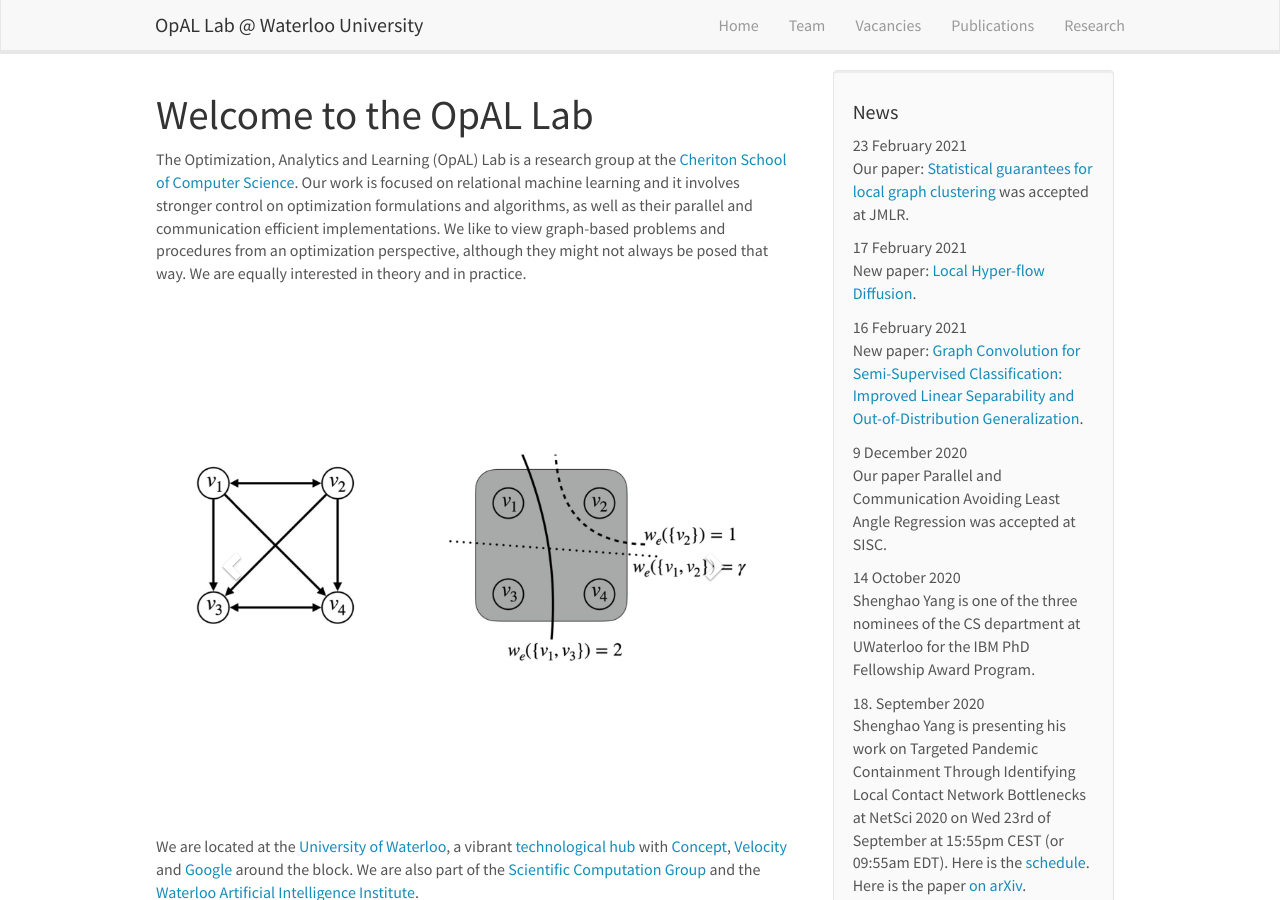
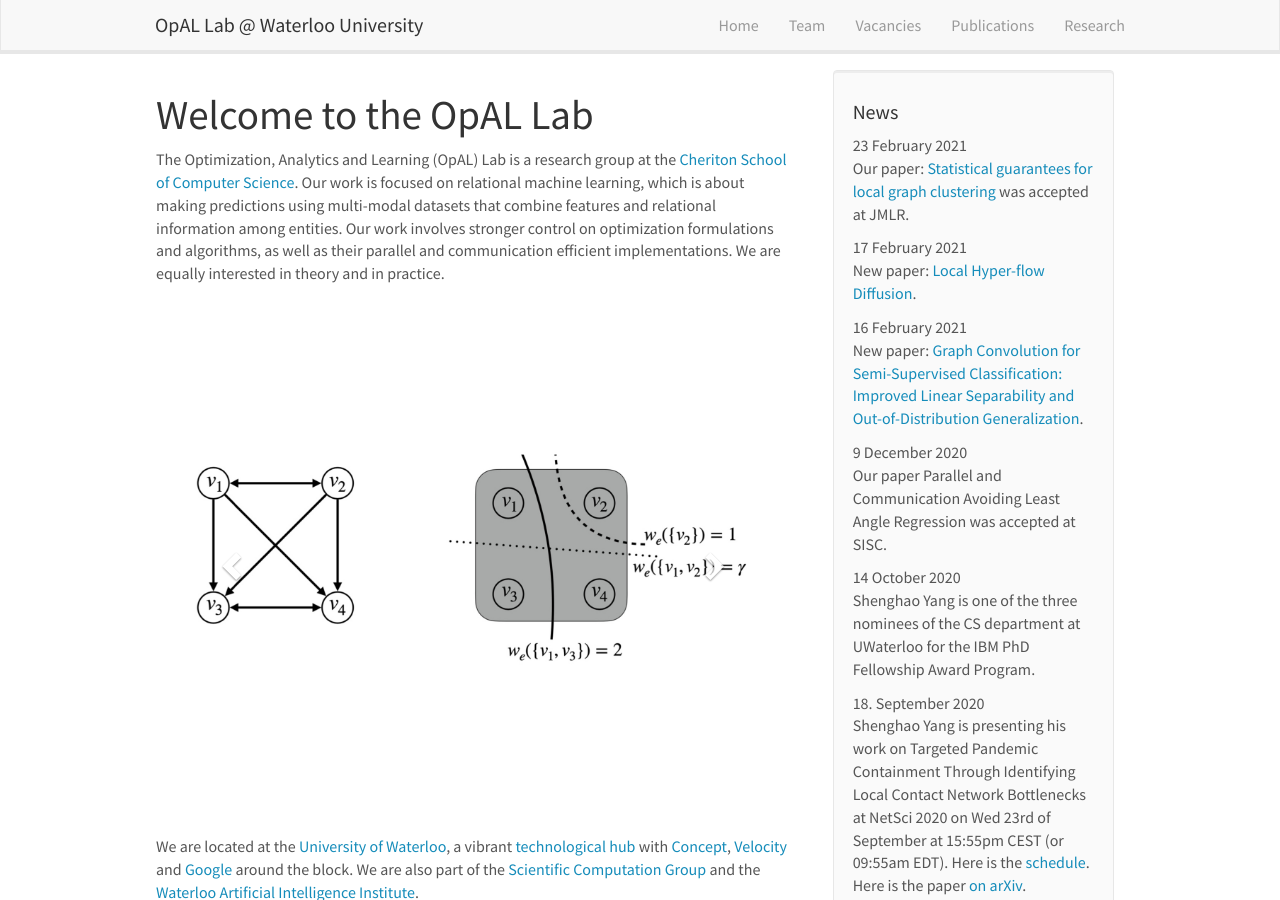
Before and after one commit to opallab/opallab.github.io, a Jekyll site: the page built from _pages/home.md, in a window 1280 px wide and 900 px high. Built offline with Jekyll 4.4.1, drawn with Linux system fonts in a browser that asks for light colours; nearby versions of some CDN libraries.

Commit message:
accepted paper

```diff
--- a/_pages/home.md
+++ b/_pages/home.md
@@ -6,8 +6,7 @@
 permalink: /
 ---
 
-The Optimization, Analytics and Learning (OpAL) Lab is a research group at the [Cheriton School of Computer Science](https://cs.uwaterloo.ca).
-Our work is focused on relational machine learning and it involves stronger control on optimization formulations and algorithms, as well as their parallel and communication efficient implementations. We like to view graph-based problems and procedures from an optimization perspective, although they might not always be posed that way. We are equally interested in theory and in practice.
+The Optimization, Analytics and Learning (OpAL) Lab is a research group at the [Cheriton School of Computer Science](https://cs.uwaterloo.ca). Our work is focused on relational machine learning, which is about making predictions using multi-modal datasets that combine features and relational information among entities. Our work involves stronger control on optimization formulations and algorithms, as well as their parallel and communication efficient implementations. We are equally interested in theory and in practice.
 
 <div markdown="0" id="carousel" class="carousel slide" data-ride="carousel" data-interval="5000" data-pause="hover" >
     <!-- Menu -->
```
